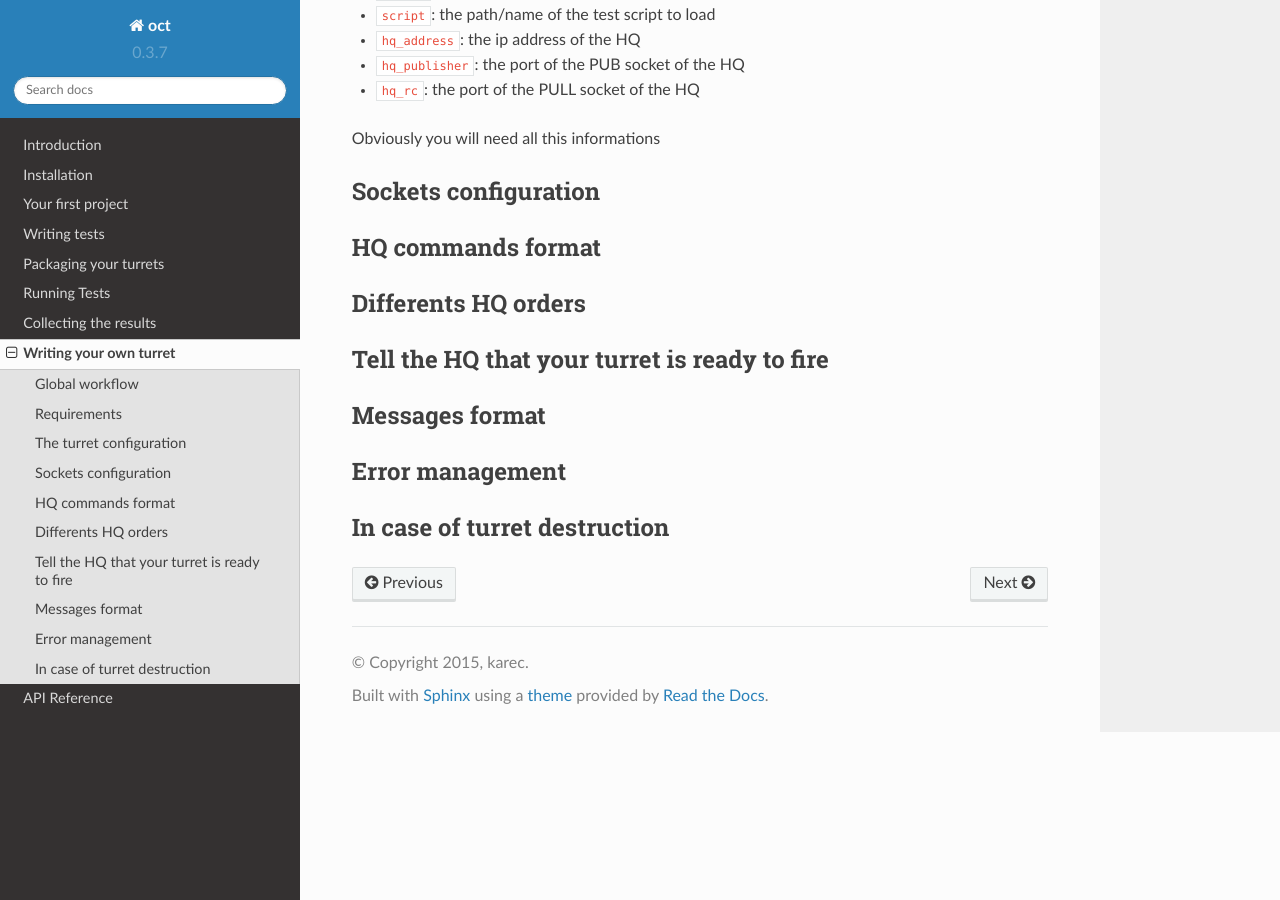
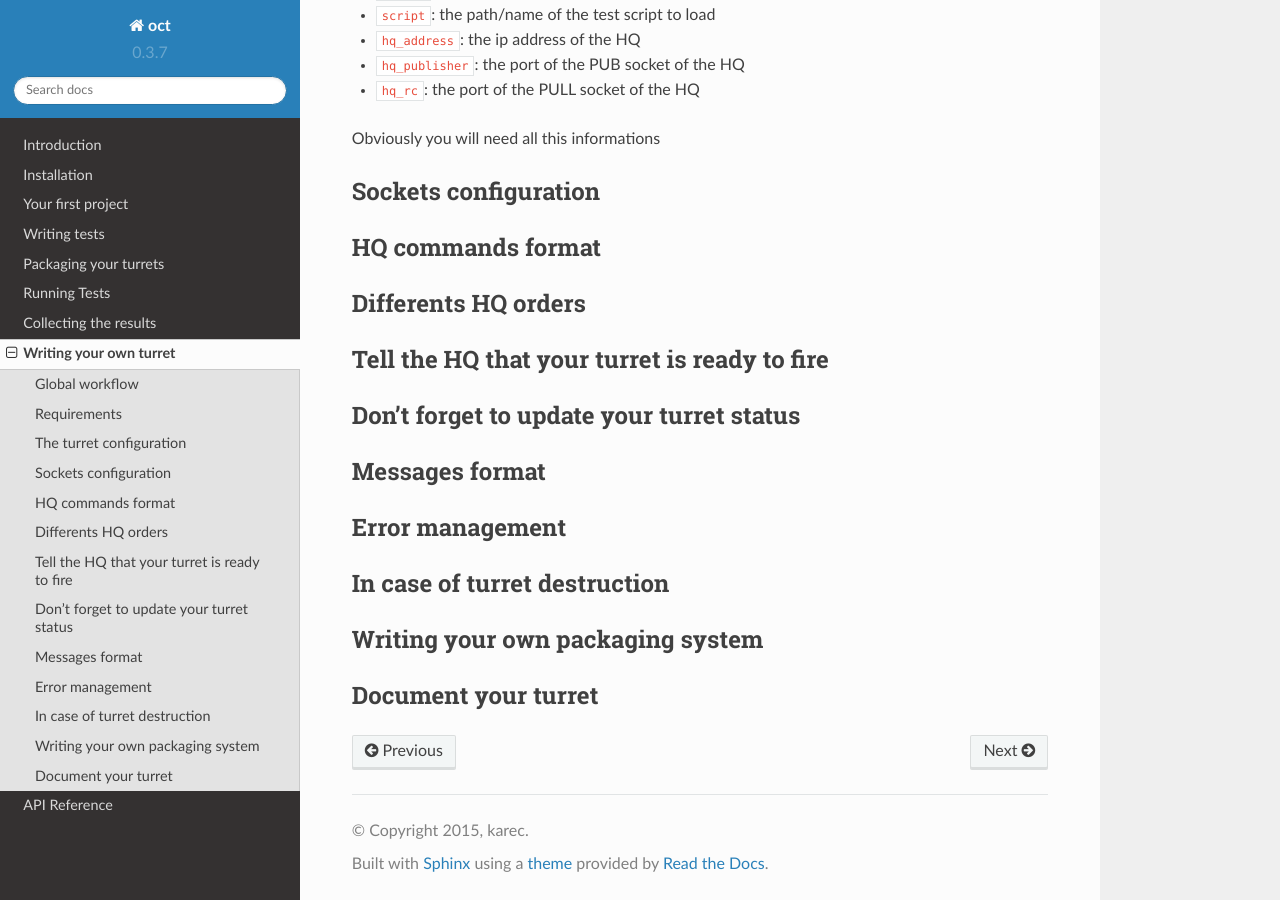
Before and after one commit to TheGhouls/oct, a Sphinx documentation site: the page built from doc/writing_turret.rst, in a window 1280 px wide and 900 px high, scrolled down 1739 px. Built offline with Sphinx 7.4.7 and the Read the Docs theme 2.0.0, drawn with Linux system fonts in a browser that asks for light colours; pages that are not in the unit, such as notebooks, are missing from menus.

Commit message:
update writing turret

```diff
--- a/doc/writing_turret.rst
+++ b/doc/writing_turret.rst
@@ -84,6 +84,9 @@ Differents HQ orders
 Tell the HQ that your turret is ready to fire
 ---------------------------------------------
 
+Don't forget to update your turret status
+-----------------------------------------
+
 Messages format
 ---------------
 
@@ -92,3 +95,9 @@ Error management
 
 In case of turret destruction
 -----------------------------
+
+Writing your own packaging system
+---------------------------------
+
+Document your turret
+--------------------
```
